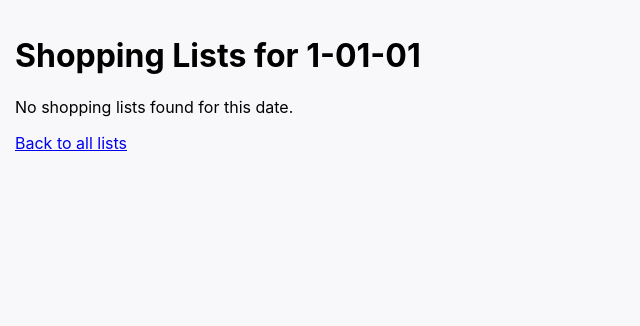
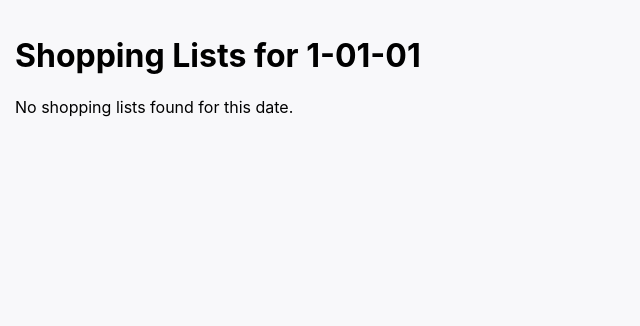
Before and after one commit to kserm/shopping_list, a Flask app: page /list/1/1/1 in a window 1280 px wide. Shown: the top 326 px of the page, without its empty margins (0-640 px from the left). Run offline with Flask 3, Linux system fonts and the light colour scheme; data that the repository does not hold is empty.

Commit message:
Clean up for view_list.html

```diff
--- a/app/templates/view_list.html
+++ b/app/templates/view_list.html
@@ -39,8 +39,6 @@
     {% else %}
         <p>No shopping lists found for this date.</p>
     {% endif %}
-
-    <a href="{{ url_for('main.index') }}" class="back-button">Back to all lists</a>
 
     <!-- Error Toast (hidden by default) -->
     <div id="error-toast" style="display: none; position: fixed; bottom: 100px; left: 50%; transform: translateX(-50%); background: #ff3b30; color: white; padding: 12px 24px; border-radius: 8px; z-index: 1000; box-shadow: 0 2px 10px rgba(0,0,0,0.2);">
```
